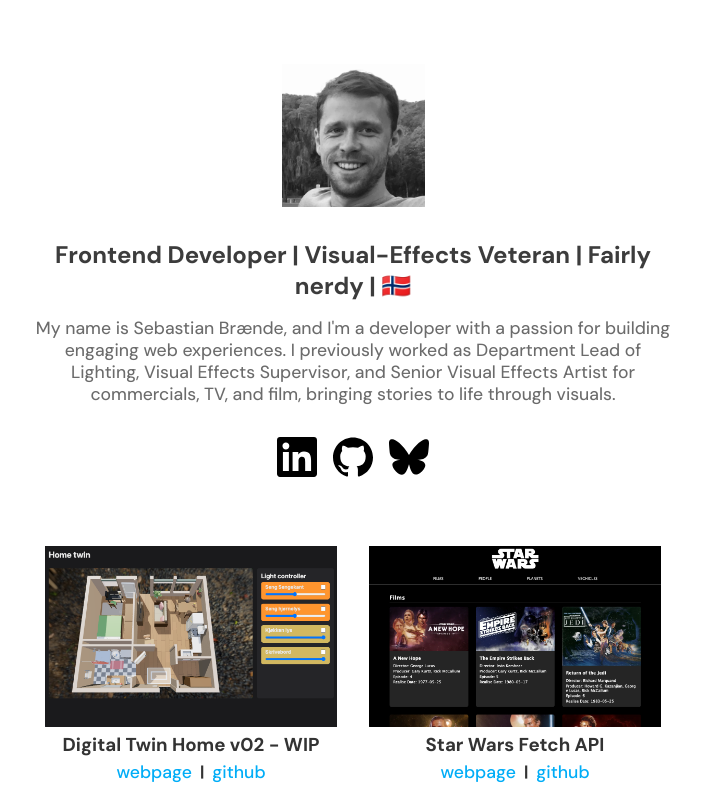
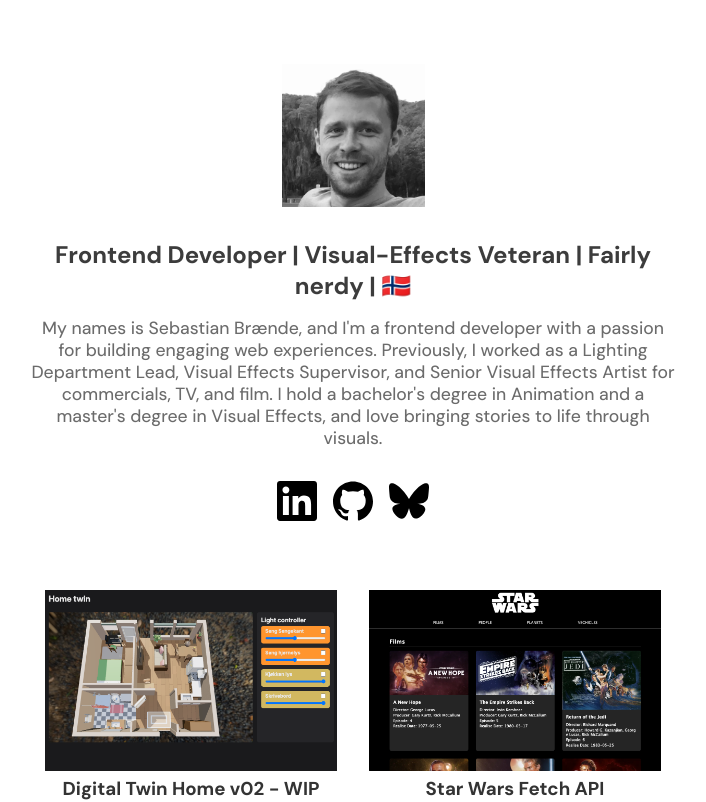
Before and after one commit to sbraende/portfolio, a React (Vite) app: page / in a window 1280 px wide. Shown: the top 802 px of the page, without its empty margins (287-993 px from the left). Built offline with nearby package versions, Linux system fonts and the light colour scheme.

Commit message:
docs: Modified site header paragraph

```diff
--- a/src/components/Card/Card.jsx
+++ b/src/components/Card/Card.jsx
@@ -15,6 +15,7 @@ const Card = ({ webpage }) => {
         </div>
         <div className="card__text-container">
           <h3 className="card__title">{webpage.title}</h3>
+          <p>{webpage.description}</p>
           <div className="card__links-container">
             <a href={webpage.url} target="_blank">
               webpage
--- a/src/components/SiteHeader/SiteHeader.jsx
+++ b/src/components/SiteHeader/SiteHeader.jsx
@@ -12,10 +12,11 @@ const SiteHeader = () => {
         Frontend Developer | Visual-Effects Veteran | Fairly nerdy | 🇳🇴
       </h2>
       <p className="site-header__paragraph">
-        My name is Sebastian Brænde, and I'm a developer with a passion for building engaging web
-        experiences. I previously worked as Department Lead of Lighting, Visual Effects Supervisor,
-        and Senior Visual Effects Artist for commercials, TV, and film, bringing stories to life
-        through visuals.
+        My names is Sebastian Brænde, and I'm a frontend developer with a passion for building
+        engaging web experiences. Previously, I worked as a Lighting Department Lead, Visual Effects
+        Supervisor, and Senior Visual Effects Artist for commercials, TV, and film. I hold a
+        bachelor's degree in Animation and a master's degree in Visual Effects, and love bringing
+        stories to life through visuals.
       </p>
     </div>
   );
```
